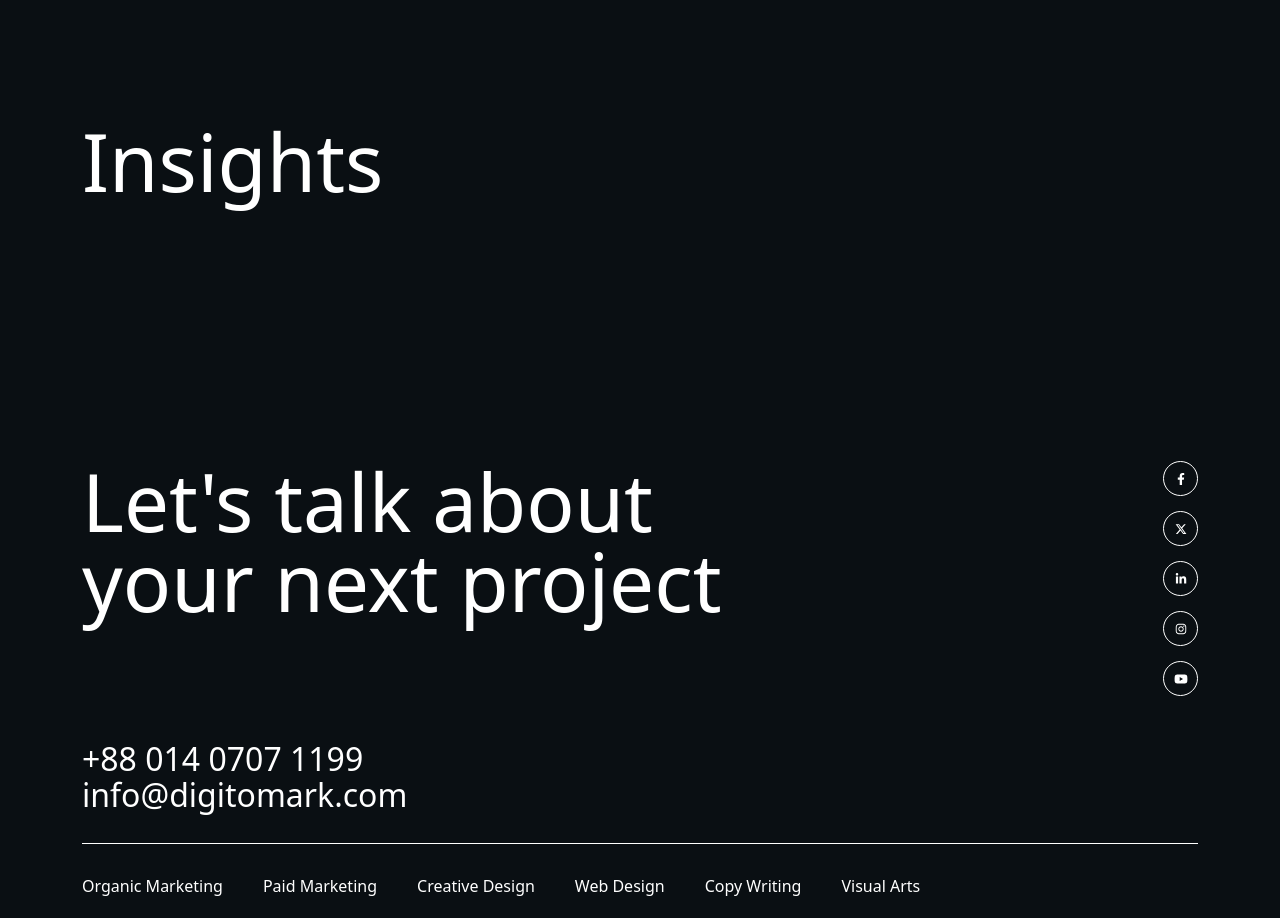
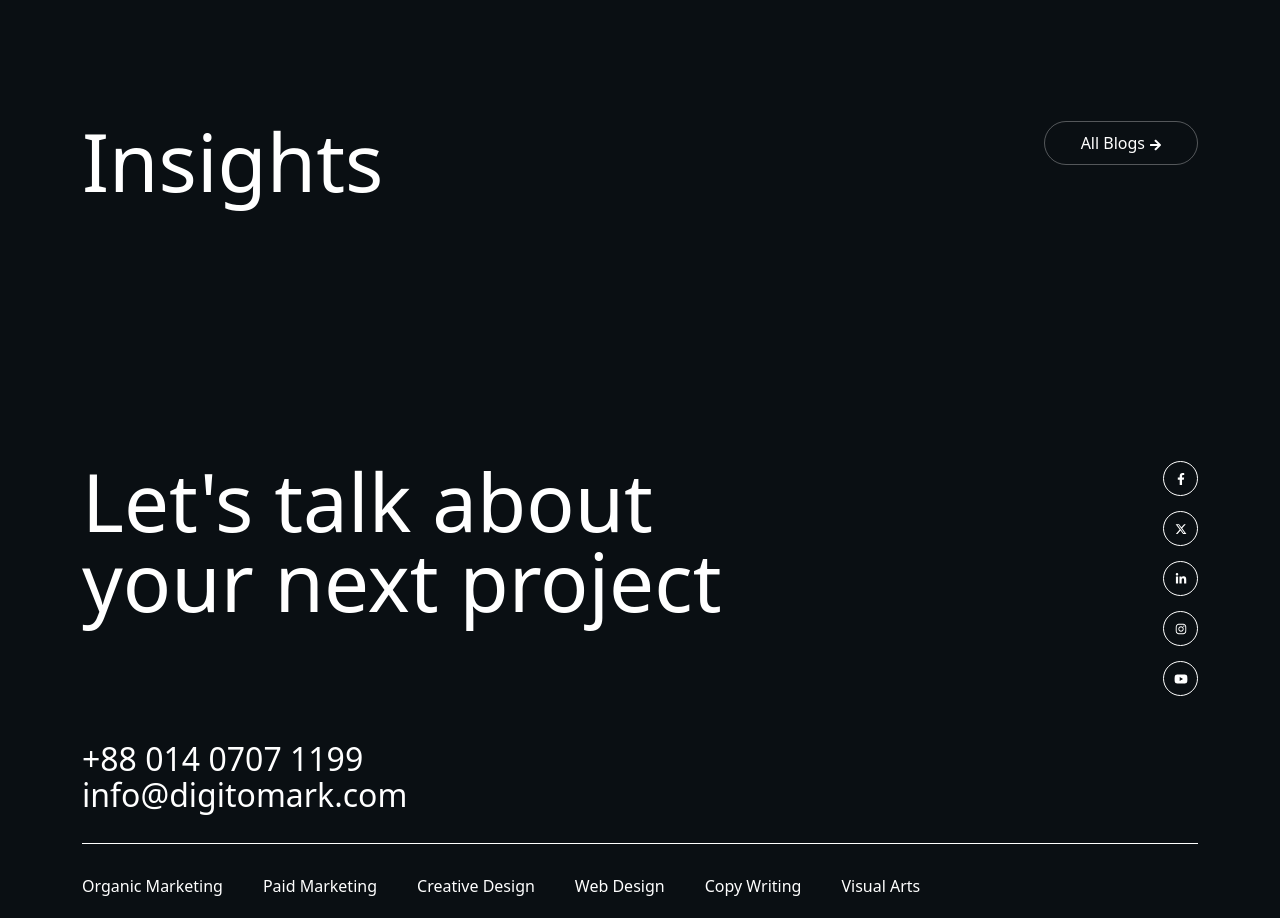
Before and after one commit to RazinRahat/component-testing, a React (Create React App) app: page / in a window 1280 px wide. Shown: the part 4220-5138 px from the top of the page. Built offline with nearby package versions, Linux system fonts and the light colour scheme.

Commit message:
Insights added

```diff
--- /dev/null
+++ b/src/components/InsightsButton.jsx
@@ -0,0 +1,96 @@
+import React from 'react'
+import { FaArrowRight } from "react-icons/fa";
+import styled from 'styled-components'
+
+const ButtonDiv = styled.div`
+    margin: 0px;
+    width: fit-content;
+    height: 44px;
+    cursor: pointer;
+
+    @media (max-width: 991px) {
+        margin: 0px;
+    }
+`
+
+const ButtonLink = styled.a`
+    text-decoration: none;
+    display: flex;
+    width: fit-content;
+    height: 100%;
+    -webkit-box-align: center;
+    align-items: center;
+    -webkit-box-pack: center;
+    justify-content: center;
+    font-size: 16px;
+    font-weight: 500;
+    margin: 0px;
+    line-height: 20px;
+    background-color: transparent;
+    position: relative;
+    border-radius: 22px;
+    overflow: hidden;
+    z-index: 0;
+    transition: border 0.3s ease 0s;
+    padding: 12px 36px;
+    box-sizing: border-box;
+    border: 1px solid rgba(255, 255, 255, 0.3);
+    color: rgb(10, 14, 18);
+
+    &:hover {
+        text-decoration: none;
+        outline: none;
+        box-shadow: none;
+        color: rgb(153, 153, 153) !important;
+    }
+
+    &::before{
+        content: "";
+        display: block;
+        position: absolute;
+        right: 0px;
+        top: 100%;
+        left: 0px;
+        background-color: rgb(153, 153, 153);
+        height: 100%;
+        width: 100%;
+        margin: auto;
+        transition: all 0.5s cubic-bezier(0.4, 0, 0, 1) 0s;
+        border-radius: 22px;
+    }
+
+    &:hover::before{
+        top: 0px;
+    }
+`
+
+const ButtonSpan = styled.span`
+    transition: color 0.3s ease 0s;
+    color: rgb(255, 255, 255);
+    position: relative;
+    z-index: 2;
+`
+
+const ButtonArrow = styled(FaArrowRight)`
+    padding-left: 5px;
+    filter: none;
+    transition: all 0.6s cubic-bezier(0.4, 0, 0, 1) 0s;
+    max-width: 100%;
+    object-fit: contain;
+`
+
+const InsightsButton = ({ text }) => {
+    return (
+        // <ButtonContainer>{text} <FaArrowRight /></ButtonContainer>
+        <ButtonDiv>
+            <ButtonLink>
+                <ButtonSpan>
+                    {text}
+                    <ButtonArrow />
+                </ButtonSpan>
+            </ButtonLink>
+        </ButtonDiv>
+    )
+}
+
+export default InsightsButton
--- a/src/sections/Insights.jsx
+++ b/src/sections/Insights.jsx
@@ -3,8 +3,9 @@ import styled from 'styled-components'
 import Container from 'react-bootstrap/Container'
 import Row from 'react-bootstrap/Row'
 import Col from 'react-bootstrap/Col'
+import InsightsButton from '../components/InsightsButton'
 
-const InsighsSection = styled.section`
+const InsightsSection = styled.section`
   padding-top: 200px;
   padding-bottom: 200px;
 
@@ -22,6 +23,11 @@ const InsightsContainer = styled(Container)`
   @media (max-width: 767px) {
       max-width: 100%;
   }
+`
+
+const InsightsCol = styled(Col)`
+  display: flex;
+  justify-content: space-between;
 `
 
 const TitleDiv = styled.div`
@@ -49,17 +55,18 @@ const TitleH2 = styled.h2`
 
 const Insights = () => {
   return (
-    <InsighsSection>
+    <InsightsSection>
       <InsightsContainer>
         <Row>
-          <Col sm={12} >
+          <InsightsCol sm={12} >
             <TitleDiv>
               <TitleH2>Insights</TitleH2>
             </TitleDiv>
-          </Col>
+            <InsightsButton text="All Blogs" />
+          </InsightsCol>
         </Row>
       </InsightsContainer>
-    </InsighsSection>
+    </InsightsSection>
   )
 }
 
```
